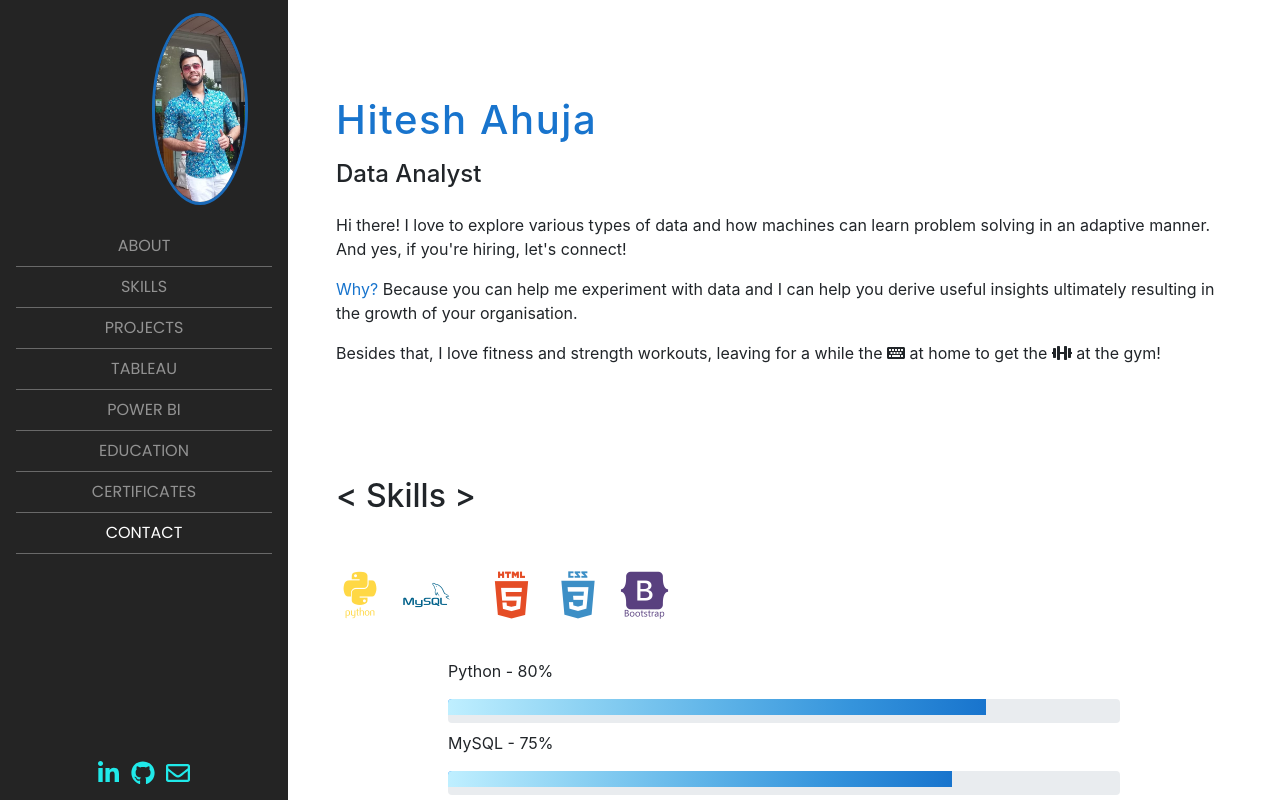
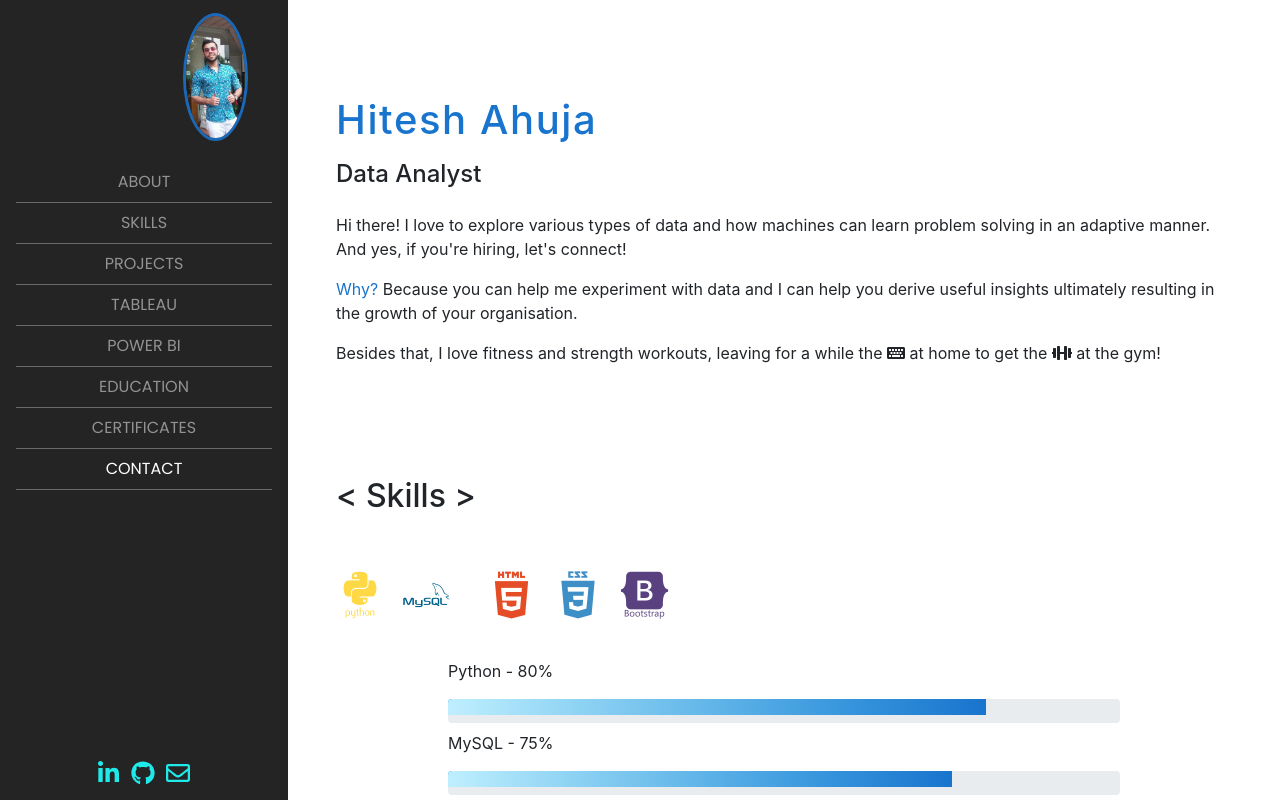
Before and after one commit to hiteshahuja23/hiteshahuja.github.io, a website with bundled scripts: page index.html in a window 1280 px wide. Shown: the top 800 px of the page. Built offline with nearby package versions, Linux system fonts and the light colour scheme; some icons are missing; a web font is replaced by a local one.

Commit message:
Update style.css

```diff
--- a/style.css
+++ b/style.css
@@ -211,7 +211,7 @@ button:active {
   }
  .navbar-brand .img-profile {
     max-width: 20rem;
-    max-height: 12rem;
+    max-height: 8rem;
     border: 0.2rem solid #1873cde0;
     border-radius: 100%;
   }
```
